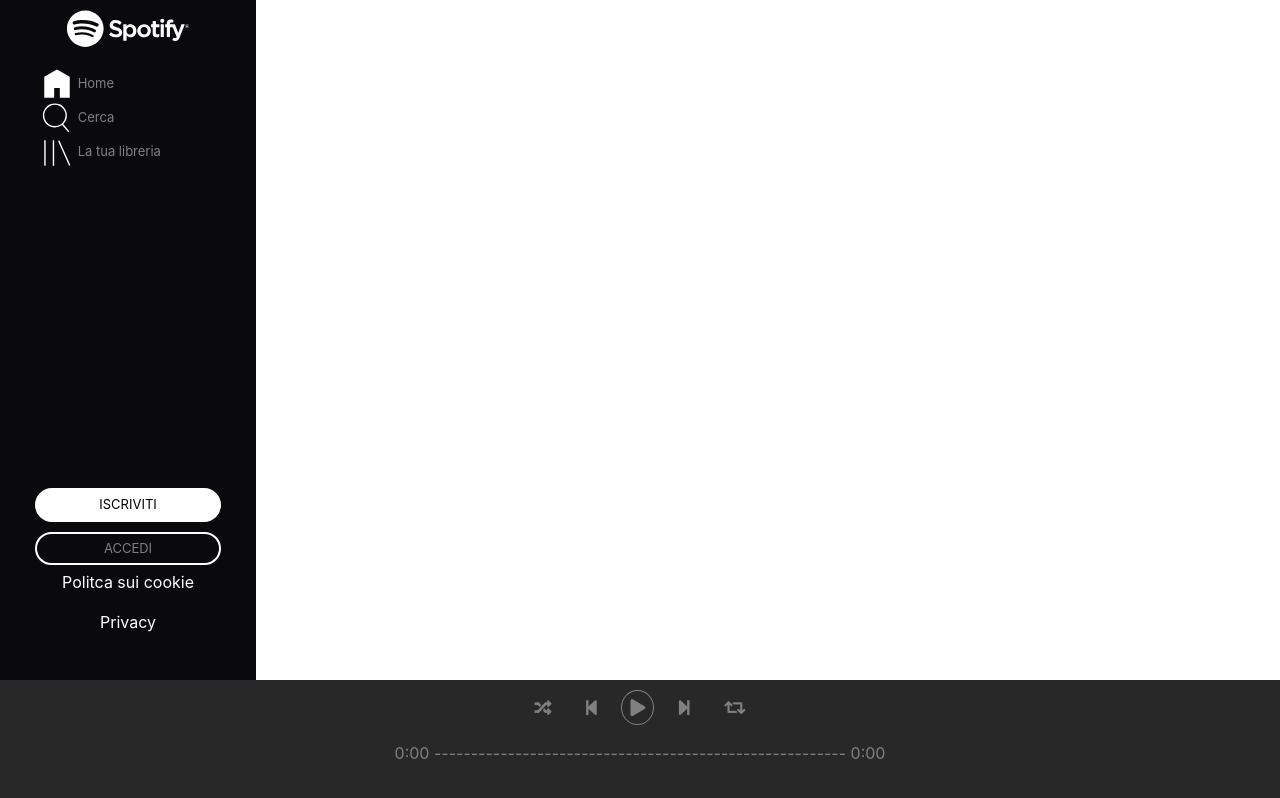
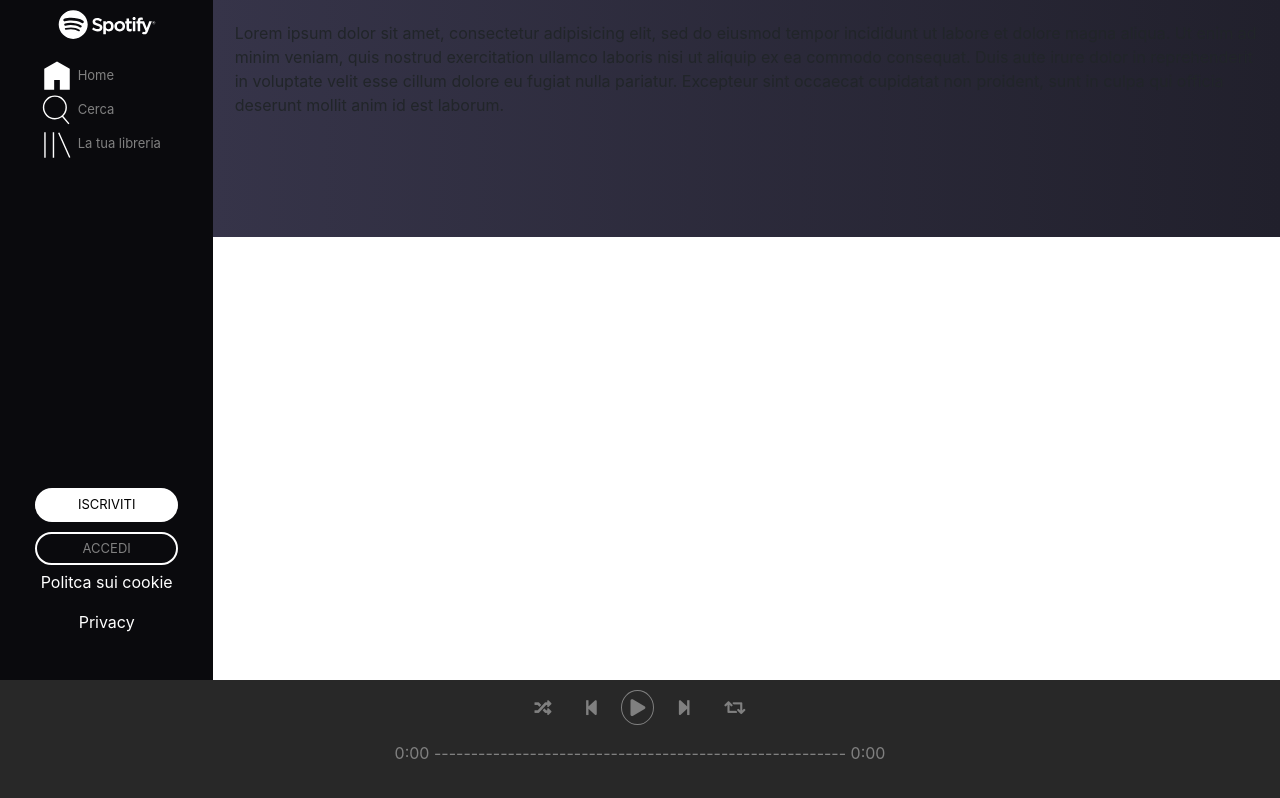
Before and after one commit to vonaxl/html-css-spotifyweb, a plain HTML site: page index.html in a window 1280 px wide. Drawn offline with nearby package versions, Linux system fonts and the light colour scheme.

Commit message:
minor changes

```diff
--- a/css/style.css
+++ b/css/style.css
@@ -1,4 +1,4 @@
-/* general rules */
+ /* general rules */
 
 li{
   list-style: none;
@@ -21,10 +21,8 @@ a:hover{
   background: #0A0A0D;
   color: white;
   height: 85vh;
-  position: fixed;
   z-index: 2;
   left: 0;
-  width: 20%;
   display: flex;
   flex-flow: column;
   padding:10px 0 10px 0;
@@ -65,7 +63,8 @@ a:hover{
 
 /* right */
 #right{
-  padding-bottom: 15vh;
+  padding: 2% 2% 15vh 2%;
+  background-image: linear-gradient(to right, #363449, #21202C);
 }
 #right section:nth-child(odd){
   background-color: gray;
--- a/index.html
+++ b/index.html
@@ -25,9 +25,7 @@
                     <li><a href="#"><img src="img/svg4.svg" alt="logo"> Cerca</a></li>
                     <li><a href="#"><img src="img/svg6.svg" alt="logo"> La tua libreria</a></li>
                   </ul>
-
                 </div>
-
               </div>
               <div class="box">
                 <div class="txtbox">
@@ -42,17 +40,17 @@
           <!-- right side of our frame -->
           <div class="col-10">
             <div id="right">
+              Lorem ipsum dolor sit amet, consectetur adipisicing elit, sed do eiusmod tempor incididunt ut labore et dolore magna aliqua. Ut enim ad minim veniam, quis nostrud exercitation ullamco laboris nisi ut aliquip ex ea commodo consequat. Duis aute irure dolor in reprehenderit in voluptate velit esse cillum dolore eu fugiat nulla pariatur. Excepteur sint occaecat cupidatat non proident, sunt in culpa qui officia deserunt mollit anim id est laborum.
+
             </div>
           </div>
       </div>
-
-
       <!-- footer as the playbutton -->
     </main>
 
     <footer id="play">
       <div class="row no-gutters justify-content-center">
-        <div class="col-">
+        <div class="col align-self-center">
           <div class="txtbox">
             <ul class="list-inline">
               <li class="list-inline-item"><a href="#"><i class="fas fa-random"></i></a> </li>
@@ -70,6 +68,5 @@
       </div>
     </footer>
 
-
   </body>
 </html>
```
